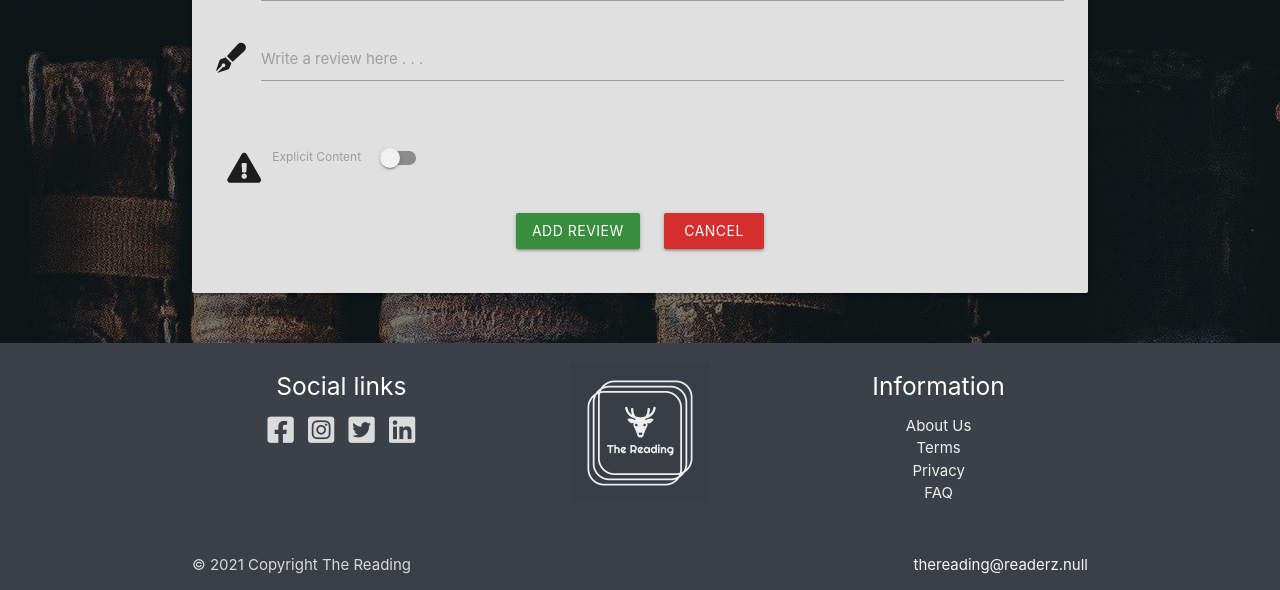
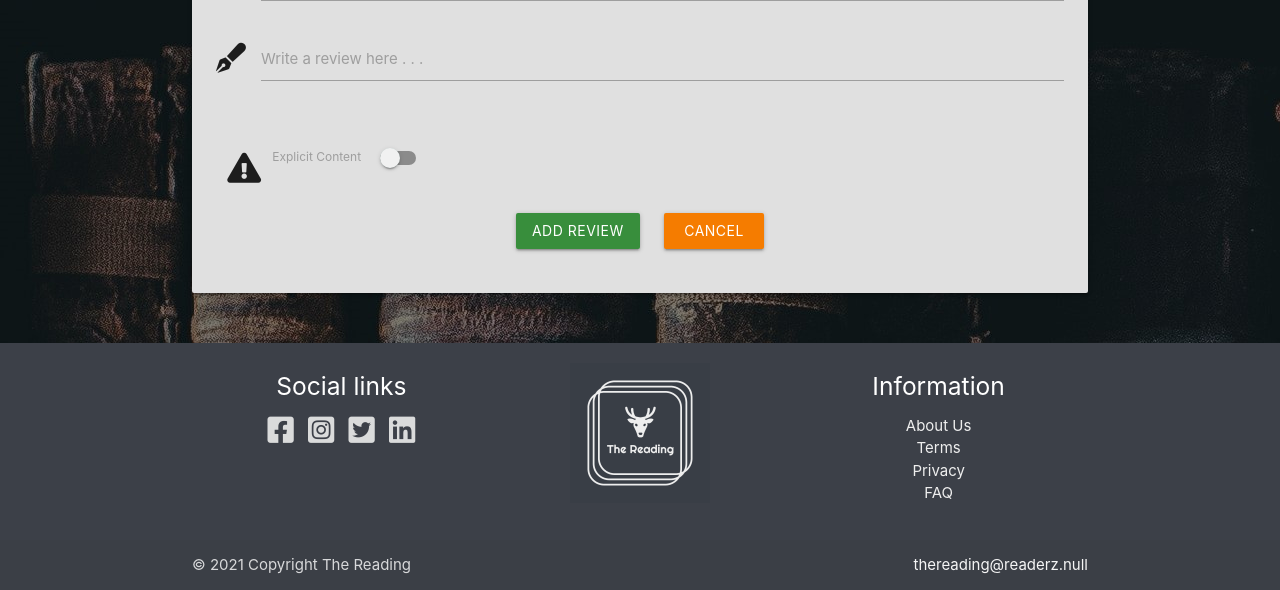
Before and after one commit to QuelleQim/MS3-the-reading, a Flask app: page /add_review in a window 1280 px wide. Shown: the part 1142-1732 px from the top of the page. Run offline with Flask 2, Linux system fonts and the light colour scheme; data that the repository does not hold is empty; some libraries are stand-ins or nearby versions; some web fonts are replaced.

Commit message:
Change color of cancel button in add_review.html

```diff
--- a/templates/add_review.html
+++ b/templates/add_review.html
@@ -108,7 +108,7 @@
                     <button type="submit" class="btn green darken-2 white-text">
                         Add Review
                     </button>
-                    <a href="{{ url_for('get_reviews') }}" type="submit" class="btn red darken-2 white-text">
+                    <a href="{{ url_for('get_reviews') }}" type="submit" class="btn orange darken-2 white-text">
                         Cancel
                     </a>
                 </div>
```
